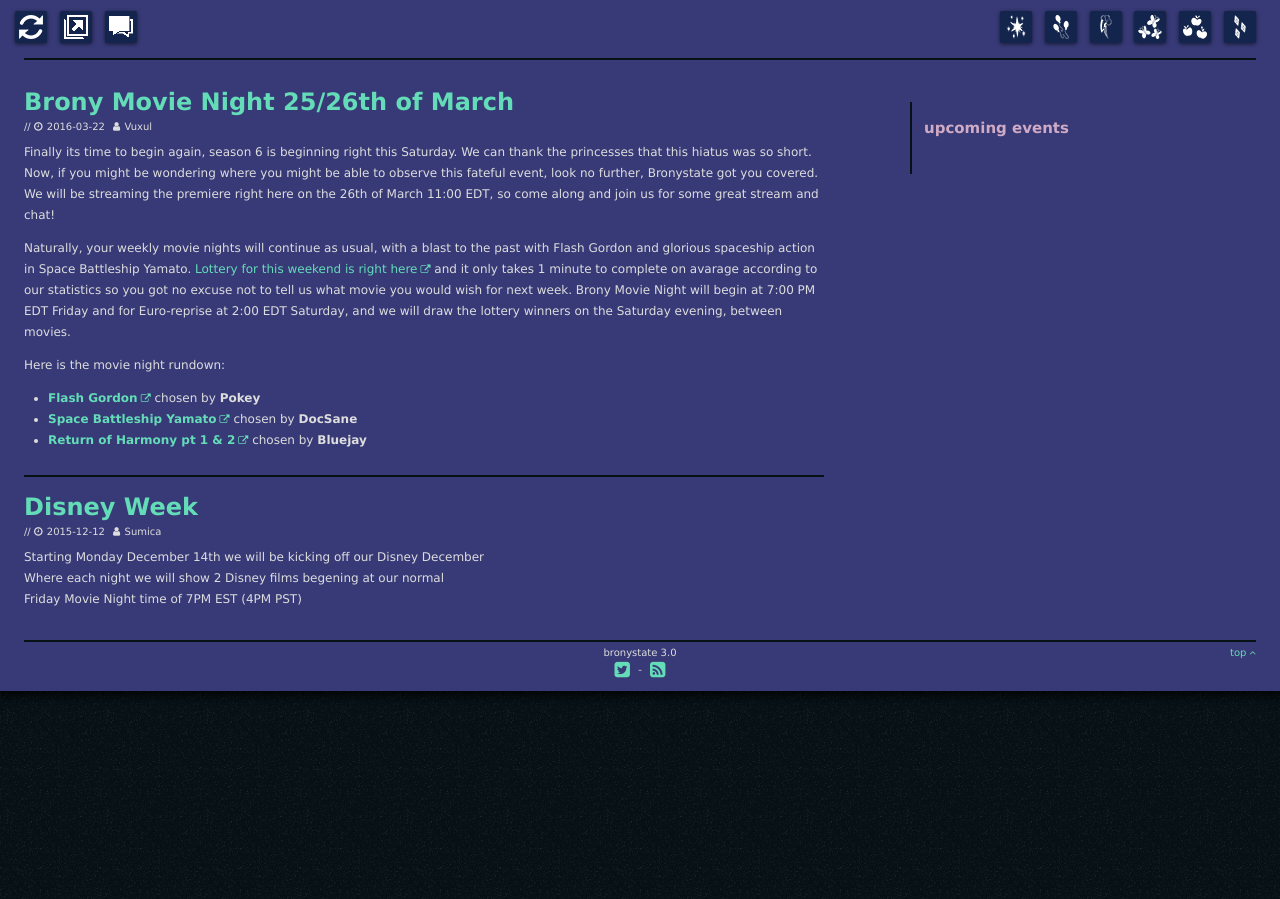
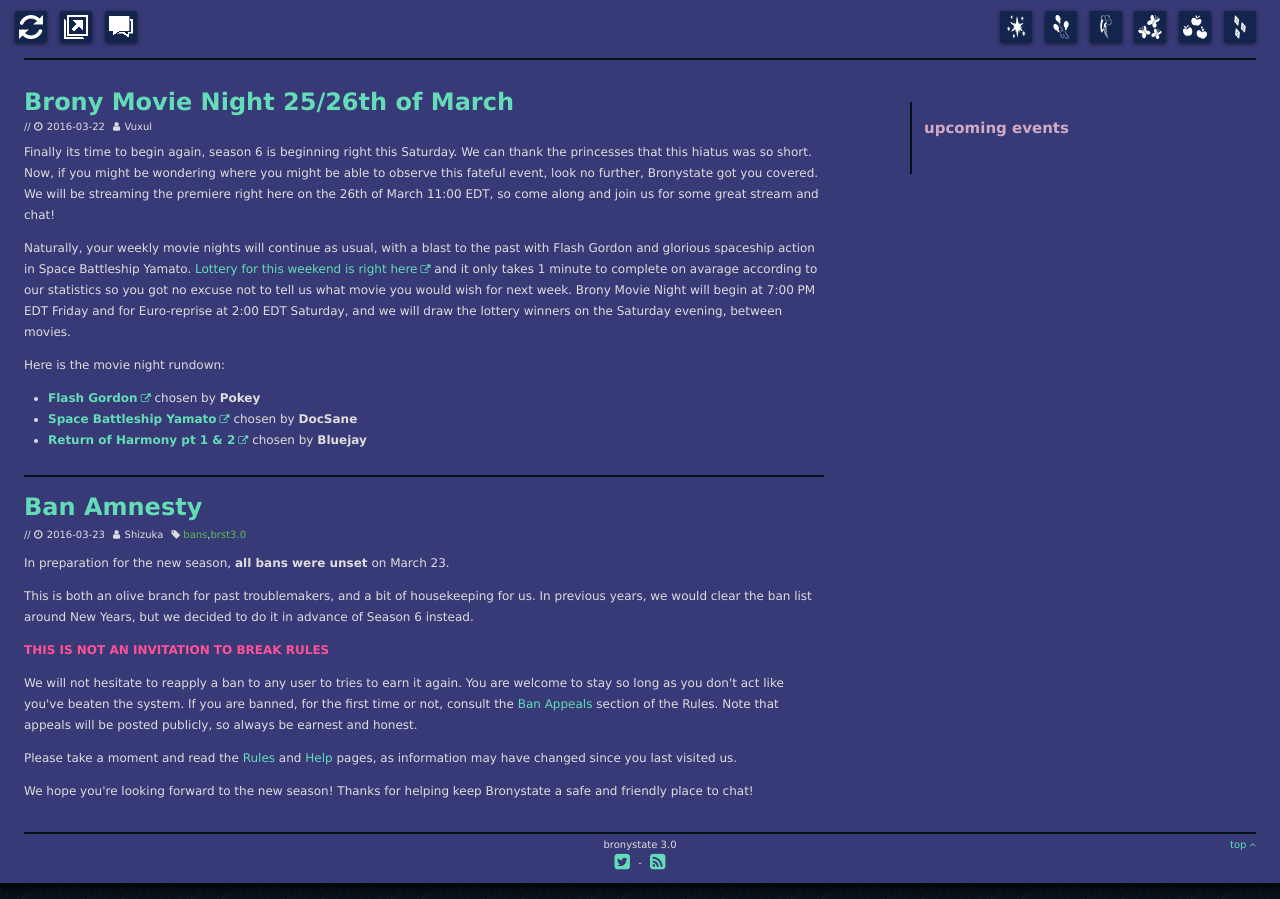
Before and after one commit to Bronystate/brstv3, a Jekyll site: the page built from index.md, in a window 1280 px wide. Shown: the part 620-1519 px from the top of the page. Built offline with Jekyll 4.4.1, drawn with Linux system fonts in a browser that asks for light colours; nearby versions of some CDN libraries.

Commit message:
ban list cleared, added announcement post

```diff
--- /dev/null
+++ b/_posts/2016-03-23-amnesty.md
@@ -0,0 +1,31 @@
+---
+title: Ban Amnesty
+author: Shizuka
+date: 2016-03-23 05:43
+tags: [bans, brst3.0]
+---
+
+In preparation for the new season, **all bans were unset** on March 23.
+
+This is both an olive branch for past troublemakers, and a bit of housekeeping
+for us. In previous years, we would clear the ban list around New Years, but we
+decided to do it in advance of Season 6 instead.
+
+**THIS IS NOT AN INVITATION TO BREAK RULES**
+{: .color-warning}
+
+We will not hesitate to reapply a ban to any user to tries to earn it again.
+You are welcome to stay so long as you don't act like you've beaten the system.
+If you are banned, for the first time or not, consult the [Ban Appeals][ba]
+section of the Rules. Note that appeals will be posted publicly, so always be
+earnest and honest.
+
+Please take a moment and read the [Rules][r] and [Help][h] pages, as information
+may have changed since you last visited us.
+
+We hope you're looking forward to the new season! Thanks for helping keep
+Bronystate a safe and friendly place to chat!
+
+[r]: /rules
+[h]: /help
+[ba]: /rules#ban-appeals
--- a/assets/css/main.scss
+++ b/assets/css/main.scss
@@ -311,6 +311,10 @@
   text-align: right;
 }
 
+.color-warning {
+  color: $color-twi-magic;
+}
+
 .backtotop {
   float: right;
   margin-left: -100%;
```
